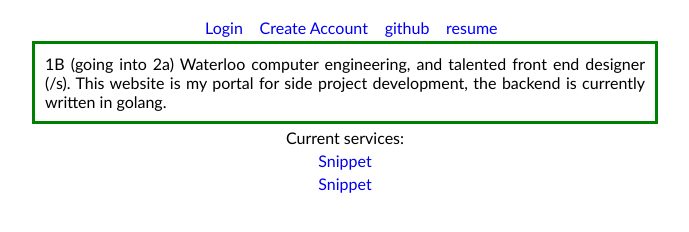
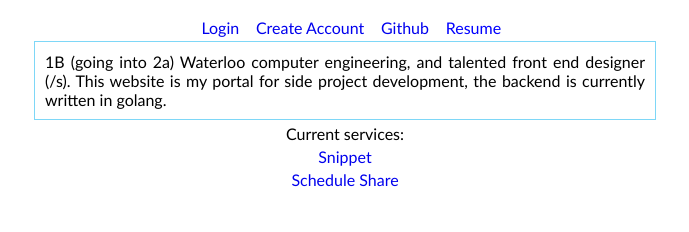
Before and after one commit to lyihongl/snippet, a plain HTML site: page snippet/views/index.html in a window 1280 px wide. Shown: the part 50-282 px from the top of the page, without its empty margins (295-984 px from the left). Drawn offline with Linux system fonts and the light colour scheme; files that its build step writes are made by us from their sources.

```diff
--- a/snippet/views/index.html
+++ b/snippet/views/index.html
@@ -7,14 +7,14 @@
             </h1>
 
             <div class="row">
-                <a href="/login/" class="menubar">Login</a>
-                <a href="/create_acc/" class="menubar">Create Account</a>
-                <a href="https://www.github.com/lyihongl" target="_blank" class="menubar">github</a>
-                <a href="" class="menubar">resume</a>
+                <a href="/login/" class="menubar dank">Login</a>
+                <a href="/create_acc/" class="menubar dank">Create Account</a>
+                <a href="https://www.github.com/lyihongl" target="_blank" class="menubar dank">Github</a>
+                <a href="" class="menubar">Resume</a>
             </div>
 
             <div class="row align-center">
-                <div id="custom_box_0" class="green-border">
+                <div id="custom_box_0" class="cool-border">
                         1B (going into 2a) Waterloo computer engineering, and talented front end designer (/s).
                         This website is my portal for side project development, the backend is currently written in golang.
                 </div>
@@ -28,8 +28,8 @@
             </div>
             <br>
             <div class="row tooltip dank">
-                <a href="./snippet/">Snippet </a>
-                <span class="tooltiptext">Snippet is a fast resume templating service</span>
+                <a href="./schedule/">Schedule Share</a>
+                <span class="tooltiptext">Post things like assignment due dates or exam schedules to help forgetful people</span>
             </div>
         </div>
     </body>
--- a/snippet/views/style.css
+++ b/snippet/views/style.css
@@ -44,7 +44,17 @@
 }
 
 .green-border{
-    border: 3px solid green;
+    border: 1px solid green;
+    padding: 10px;
+}
+
+.blue-border{
+    border: 1px solid blue;
+    padding: 10px;
+}
+
+.cool-border{
+    border: 1px solid #7ed7f7;
     padding: 10px;
 }
 
```
Also changed, not shown: snippet/views/create_acc.html (+4 -1 lines), 1 other file.
